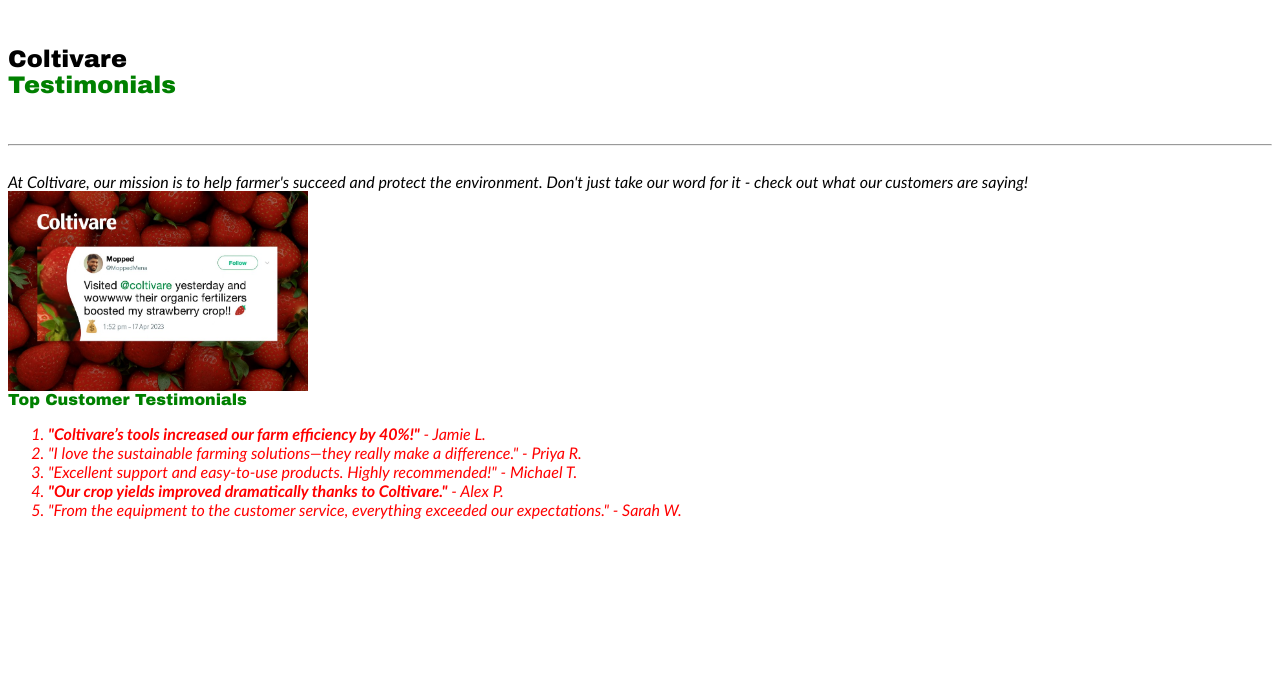
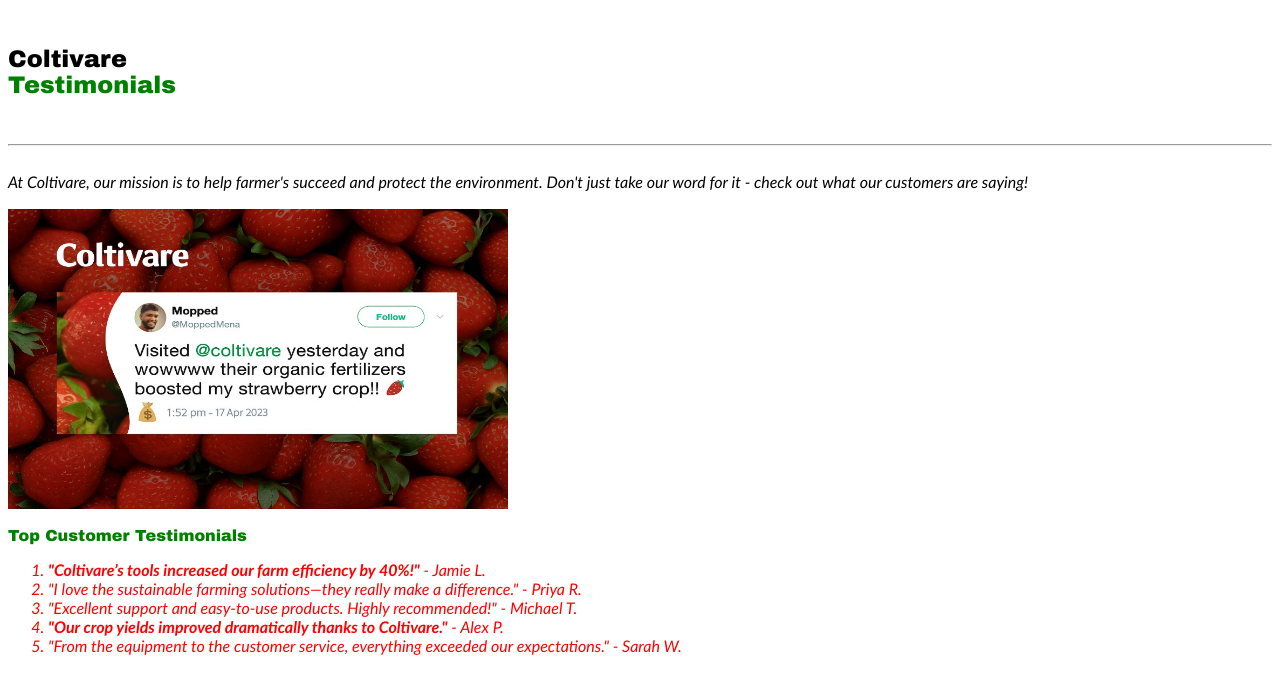
Before and after one commit to azachor/azachor.github.io, a plain HTML site: page index.html in a window 1280 px wide. Drawn offline with Linux system fonts and the light colour scheme.

Commit message:
Update index.html

```diff
--- a/index.html
+++ b/index.html
@@ -13,7 +13,9 @@
     <br>
 <font face = "Calibri"><i>At Coltivare, our mission is to help farmer's succeed and protect the environment. Don't just take our word for it - check out what our customers are saying!</i></font>
 <br>
-<img src = "pictureone.jpg" alt = "Customer Tweet" width = "300" height = "200">
+<br>
+<img src = "pictureone.jpg" alt = "Customer Tweet" width = "500" height = "300">
+<br>
 <br>
 <font size = 3><b><font face="Arial Black"><font color="green">Top Customer Testimonials</font></font></b></font>
 <br>
```
